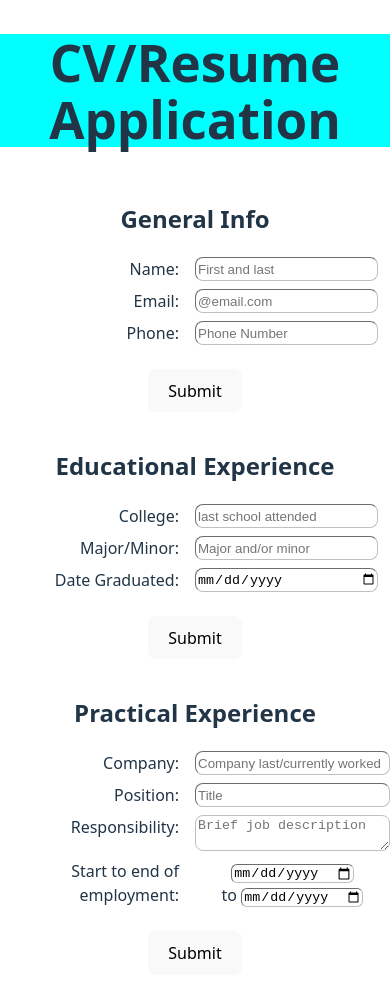
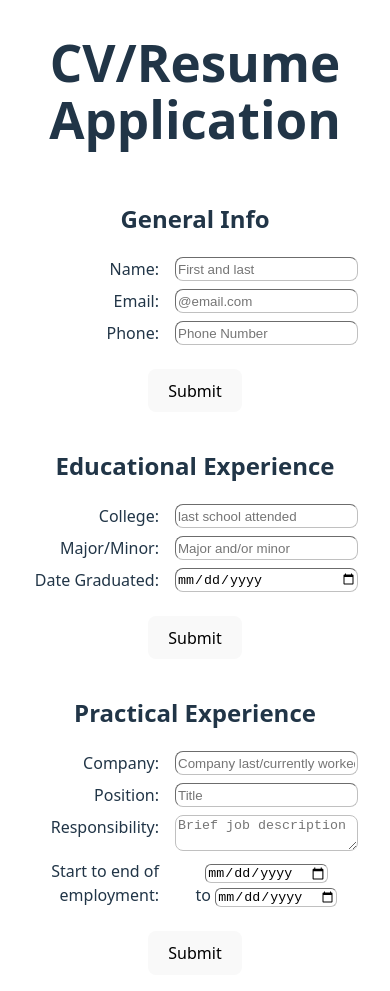
Before and after one commit to nothinktank/cv_app, a React (Vite) app: page / in a window 390 px wide. Built offline with nearby package versions, Linux system fonts and the light colour scheme.

Commit message:
remove align-self from form

```diff
--- a/src/styles/App.css
+++ b/src/styles/App.css
@@ -126,10 +126,10 @@ textarea {
   }
   h1 {
     text-align: center;
-    background-color: aqua;
+    /* background-color: aqua; */
   }
   .form {
-    align-self: center;
+    padding: 0 2rem;
     /* max-width: 90vw; */
     /* width: 100%; */
     display: grid;
```
